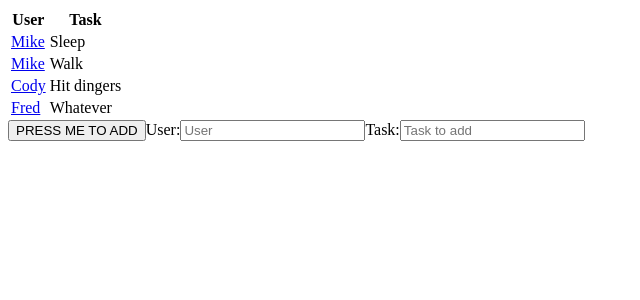
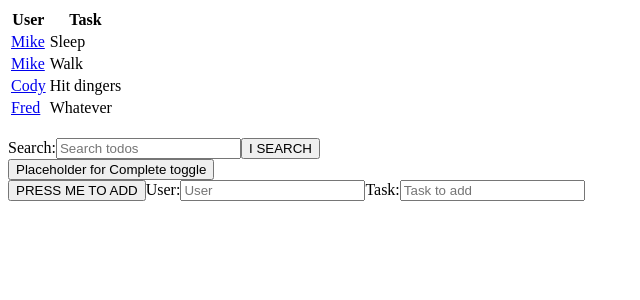
Before and after one commit to mikejunt/todo-app, an Angular app: page /todos in a window 1280 px wide. Shown: the top 300 px of the page, without its empty margins (0-640 px from the left). Built offline with nearby package versions, Linux system fonts and the light colour scheme.

Commit message:
display comp speaks to parent

```diff
--- a/src/app/tabledisplay/tabledisplay.component.html
+++ b/src/app/tabledisplay/tabledisplay.component.html
@@ -8,3 +8,8 @@
         <td>{{todo.name}}</td>
     </tr>
 </table>
+<br>
+<label for="searchtext">Search:</label><input placeholder="Search todos" [(ngModel)]="searchtext">
+<button>I SEARCH</button>
+<br>
+<button (click)="markedComp()">Placeholder for Complete toggle</button>
--- a/src/app/tabledisplay/tabledisplay.component.ts
+++ b/src/app/tabledisplay/tabledisplay.component.ts
@@ -1,4 +1,4 @@
-import { Component, OnInit, Input } from '@angular/core';
+import { Component, OnInit, Input, Output, EventEmitter } from '@angular/core';
 
 @Component({
   selector: 'app-tabledisplay',
@@ -6,9 +6,12 @@ import { Component, OnInit, Input } from '@angular/core';
   styleUrls: ['./tabledisplay.component.scss']
 })
 export class TabledisplayComponent implements OnInit {
+  searchtext: string = ""
+  test = 5
 @Input('todolist') todolist
+@Output() complete = new EventEmitter<number>()
+markedComp() {this.complete.emit(this.test)}
   constructor() { }
-
   ngOnInit(): void {
   }
 
--- a/src/app/todos/todos.component.html
+++ b/src/app/todos/todos.component.html
@@ -1,4 +1,6 @@
-<app-tabledisplay [todolist]="todolist"></app-tabledisplay>
+<app-tabledisplay [todolist]="todolist" (complete)="completemark($event)"></app-tabledisplay>
+<br>
 <button (click)="newtask()">PRESS ME TO ADD</button>
-<label for="user">User:</label><input placeholder="User" [(ngModel)]="user">
-<label for="name">Task:</label><input placeholder="Task to add" [(ngModel)]="name">
+<label for="userinput">User:</label><input placeholder="User" [(ngModel)]="userinput">
+<label for="nameinput">Task:</label><input placeholder="Task to add" [(ngModel)]="nameinput">
+<br>
--- a/src/app/todos/todos.component.ts
+++ b/src/app/todos/todos.component.ts
@@ -9,11 +9,13 @@ import { Todo } from '../interfaces/todo.interface';
 })
 export class TodosComponent implements OnInit {
   todolist: Array<Todo>
-  user: string = ""
-  name: string = ""
+  userinput: string = ""
+  nameinput: string = ""
+  marktarget: number
 
   constructor(private todomgr: TodomgrService) {this.todolist = todomgr.alltodos}
-  newtask() {this.todomgr.addtask(this.user,this.name)}
+  newtask() {this.todomgr.addtask(this.userinput,this.nameinput)}
+  completemark(val) {console.log(val)}
   ngOnInit(): void {
   }
 
```
